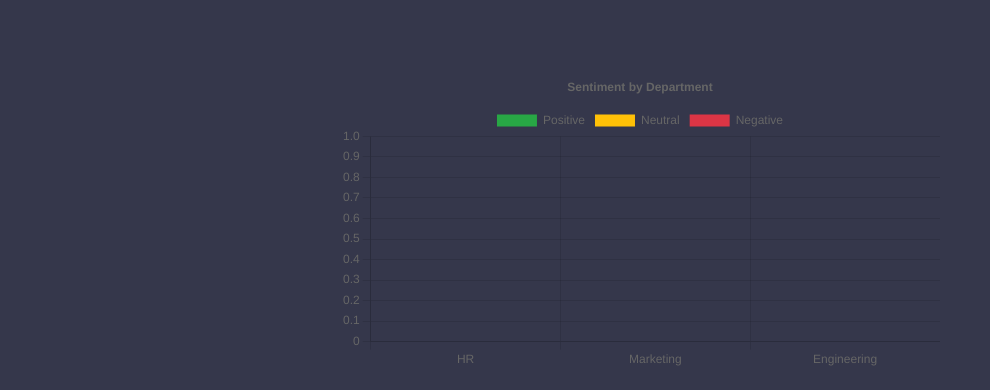
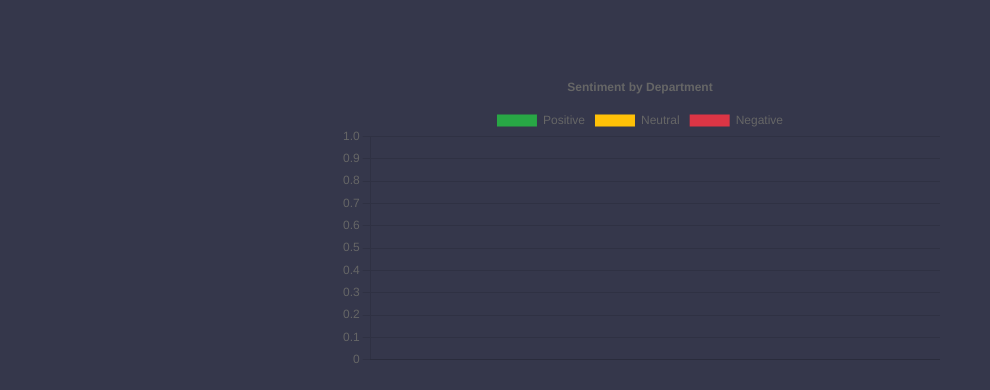
Before and after one commit to manfredbaraka33/elopifyf, a React (Vite) app: page /sentiment in a window 1280 px wide. Shown: the part 562-952 px from the top of the page, without its empty margins (0-990 px from the left). Built offline with nearby package versions, Linux system fonts and the light colour scheme; the HTML template or start-up script is replaced by a standard one.

Commit message:
Update Sentiment.jsx

```diff
--- a/src/pages/Sentiment.jsx
+++ b/src/pages/Sentiment.jsx
@@ -163,23 +163,20 @@ Chart.register(
   LinearScale
 );
 
+const COLORS = {
+  positive: '#28a745',
+  neutral: '#ffc107',
+  negative: '#dc3545'
+};
+
 const SentimentModalOnly = () => {
   const [showModal, setShowModal] = useState(false);
   const [modalText, setModalText] = useState("");
   const [modalResult, setModalResult] = useState(null);
   const [loadingModal, setLoadingModal] = useState(false);
-  const [selectedDept, setSelectedDept] = useState("HR"); // department selector
   const [sentimentCounts, setSentimentCounts] = useState({
-    HR: { positive: 0, neutral: 0, negative: 0 },
-    Marketing: { positive: 0, neutral: 0, negative: 0 },
-    Engineering: { positive: 0, neutral: 0, negative: 0 },
+    // initial empty object, departments will be added dynamically
   });
-
-  const COLORS = {
-    positive: '#28a745',
-    neutral: '#ffc107',
-    negative: '#dc3545'
-  };
 
   const openModal = () => {
     setModalText("");
@@ -205,16 +202,24 @@ const SentimentModalOnly = () => {
       .then(res => res.json())
       .then(data => {
         const sentiment = data.sentiment?.toLowerCase();
+        const department = data.department;
+        if (!sentiment || !department) {
+          throw new Error("Missing sentiment or department in API response");
+        }
+
         setModalResult(sentiment);
 
-        // Update department-specific counts
-        setSentimentCounts(prev => ({
-          ...prev,
-          [selectedDept]: {
-            ...prev[selectedDept],
-            [sentiment]: (prev[selectedDept][sentiment] || 0) + 1,
-          }
-        }));
+        setSentimentCounts(prev => {
+          // If department does not exist, initialize counts
+          const deptCounts = prev[department] || { positive: 0, neutral: 0, negative: 0 };
+          return {
+            ...prev,
+            [department]: {
+              ...deptCounts,
+              [sentiment]: (deptCounts[sentiment] || 0) + 1,
+            }
+          };
+        });
       })
       .catch(err => {
         console.error(err);
@@ -223,12 +228,12 @@ const SentimentModalOnly = () => {
       .finally(() => setLoadingModal(false));
   };
 
-  // Pie chart data (total across departments)
+  // Calculate totals for Pie chart across all departments
   const totalCounts = Object.values(sentimentCounts).reduce(
     (acc, dept) => ({
-      positive: acc.positive + dept.positive,
-      neutral: acc.neutral + dept.neutral,
-      negative: acc.negative + dept.negative
+      positive: acc.positive + (dept.positive || 0),
+      neutral: acc.neutral + (dept.neutral || 0),
+      negative: acc.negative + (dept.negative || 0)
     }),
     { positive: 0, neutral: 0, negative: 0 }
   );
@@ -244,24 +249,25 @@ const SentimentModalOnly = () => {
     ],
   };
 
-  // Grouped bar chart data
+  // Bar chart data grouped by department (dynamic)
   const departments = Object.keys(sentimentCounts);
+
   const barData = {
     labels: departments,
     datasets: [
       {
         label: 'Positive',
-        data: departments.map(dep => sentimentCounts[dep].positive),
+        data: departments.map(dep => sentimentCounts[dep]?.positive || 0),
         backgroundColor: COLORS.positive,
       },
       {
         label: 'Neutral',
-        data: departments.map(dep => sentimentCounts[dep].neutral),
+        data: departments.map(dep => sentimentCounts[dep]?.neutral || 0),
         backgroundColor: COLORS.neutral,
       },
       {
         label: 'Negative',
-        data: departments.map(dep => sentimentCounts[dep].negative),
+        data: departments.map(dep => sentimentCounts[dep]?.negative || 0),
         backgroundColor: COLORS.negative,
       },
     ],
@@ -292,6 +298,9 @@ const SentimentModalOnly = () => {
               legend: { position: 'top' },
               title: { display: true, text: 'Sentiment by Department' },
             },
+            scales: {
+              y: { beginAtZero: true }
+            }
           }}
         />
       </div>
@@ -306,21 +315,6 @@ const SentimentModalOnly = () => {
                 <button type="button" className="btn-close" onClick={closeModal}></button>
               </div>
               <div className="modal-body">
-                {/* Department Selector */}
-                <div className="mb-3">
-                  <label className="form-label">Select Department:</label>
-                  <select
-                    className="form-select"
-                    value={selectedDept}
-                    onChange={e => setSelectedDept(e.target.value)}
-                    disabled={loadingModal}
-                  >
-                    {departments.map(dep => (
-                      <option key={dep} value={dep}>{dep}</option>
-                    ))}
-                  </select>
-                </div>
-
                 <textarea
                   className="form-control"
                   rows={4}
```
